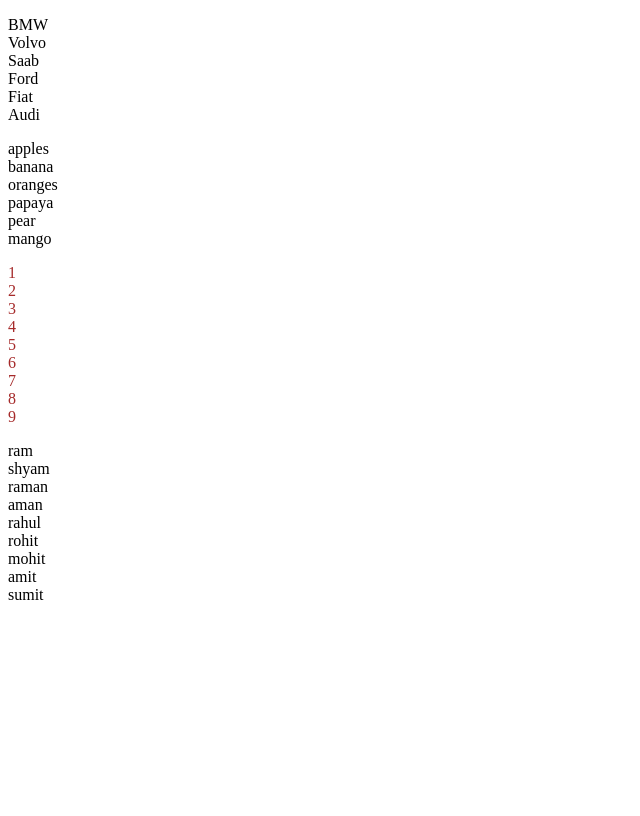
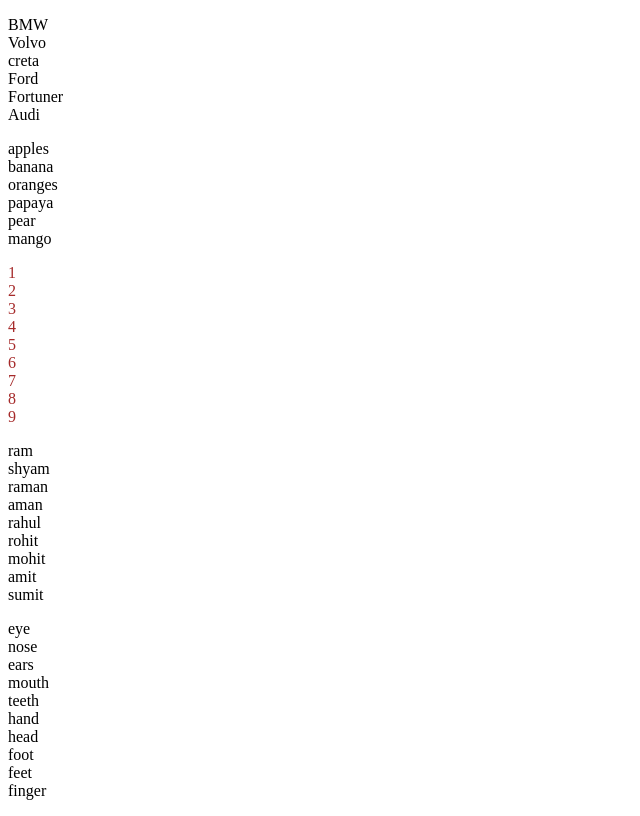
Before and after one commit to ranivipin/js, a plain HTML site: page index.html in a window 1280 px wide. Shown: the whole page, without its empty margins (0-640 px from the left). Drawn offline with Linux system fonts and the light colour scheme.

Commit message:
add loop

```diff
--- a/index.html
+++ b/index.html
@@ -339,7 +339,7 @@
 <p id="demo"></p>
 
 <script>
-    const cars = ["BMW", "Volvo", "Saab", "Ford", "Fiat", "Audi"];
+    const cars = ["BMW", "Volvo", "creta", "Ford", "Fortuner", "Audi"];
 
     let text = "";
     for (let i = 0; i < cars.length; i++) {
@@ -377,7 +377,16 @@
     }
     document.getElementById("person").innerHTML = some;
 </script>
+<p id="desh"></p>
+<script>
+    const parts = ["eye", "nose", "ears", "mouth", "teeth", "hand", "head", "foot", "feet", "finger",];
+    let one = "";
+    for (let i = 0; i < parts.length; i++) {
+        one += parts[i] + "<br>";
+    }
+    document.getElementById("desh").innerHTML = one;
 
+</script>
 
 </body>
 
```
Also changed, not shown: new.html (+9 -0 lines).
